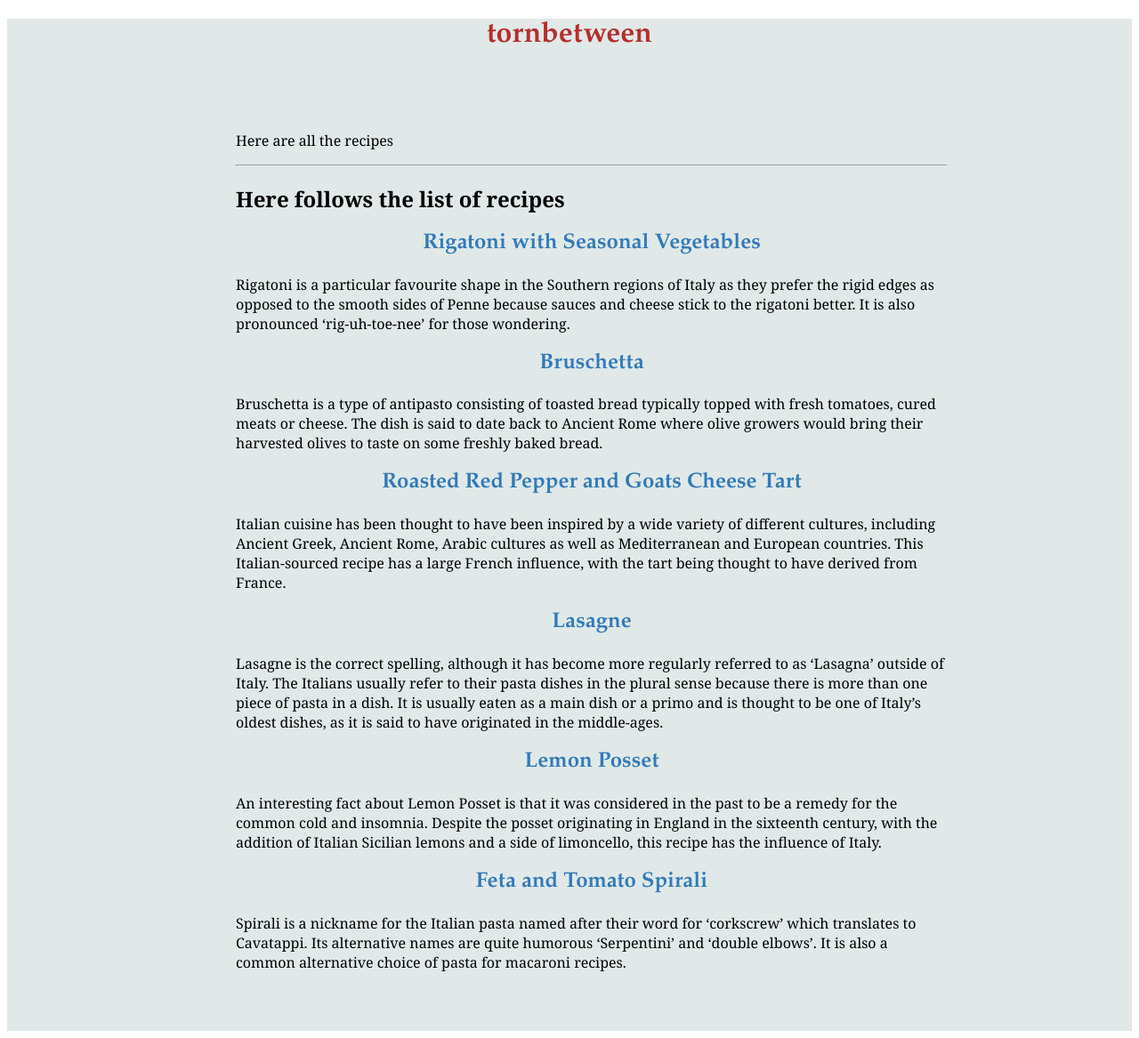
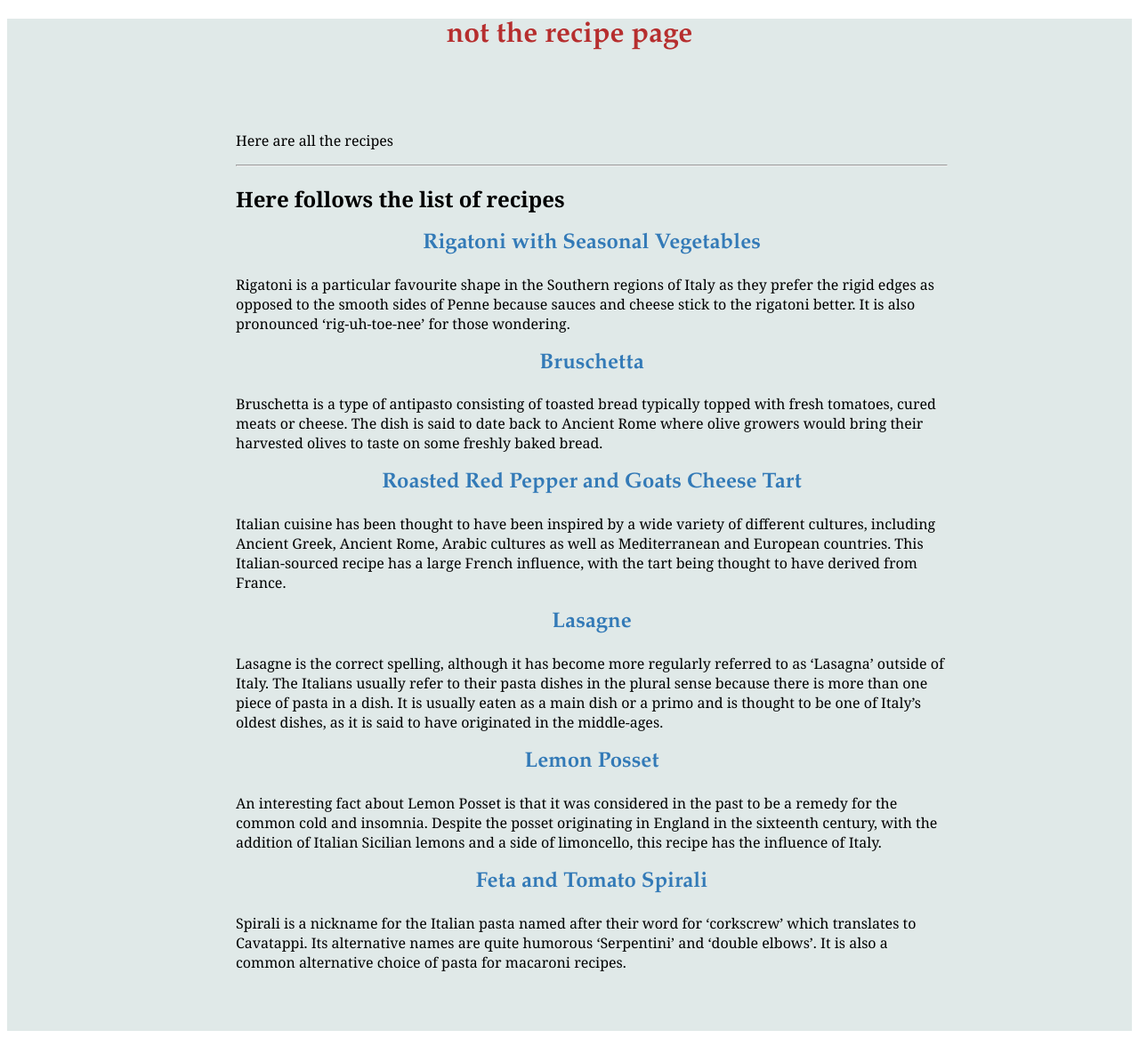
Before and after one commit to Hol1999/Hollyrecipewebsite, a Jekyll site: the page built from pages/recipelisting.md, in a window 1280 px wide. Shown: the whole page at 89% size. Built offline with Jekyll 4.4.1, drawn with Linux system fonts in a browser that asks for light colours.

Commit message:
Update Page “recipelisting”

```diff
--- a/pages/recipelisting.md
+++ b/pages/recipelisting.md
@@ -1,5 +1,5 @@
 ---
-title: tornbetween
+title: not the recipe page
 permalink: /allrecipes
 date: 2021-02-23T15:39:02.242Z
 show: false
```
